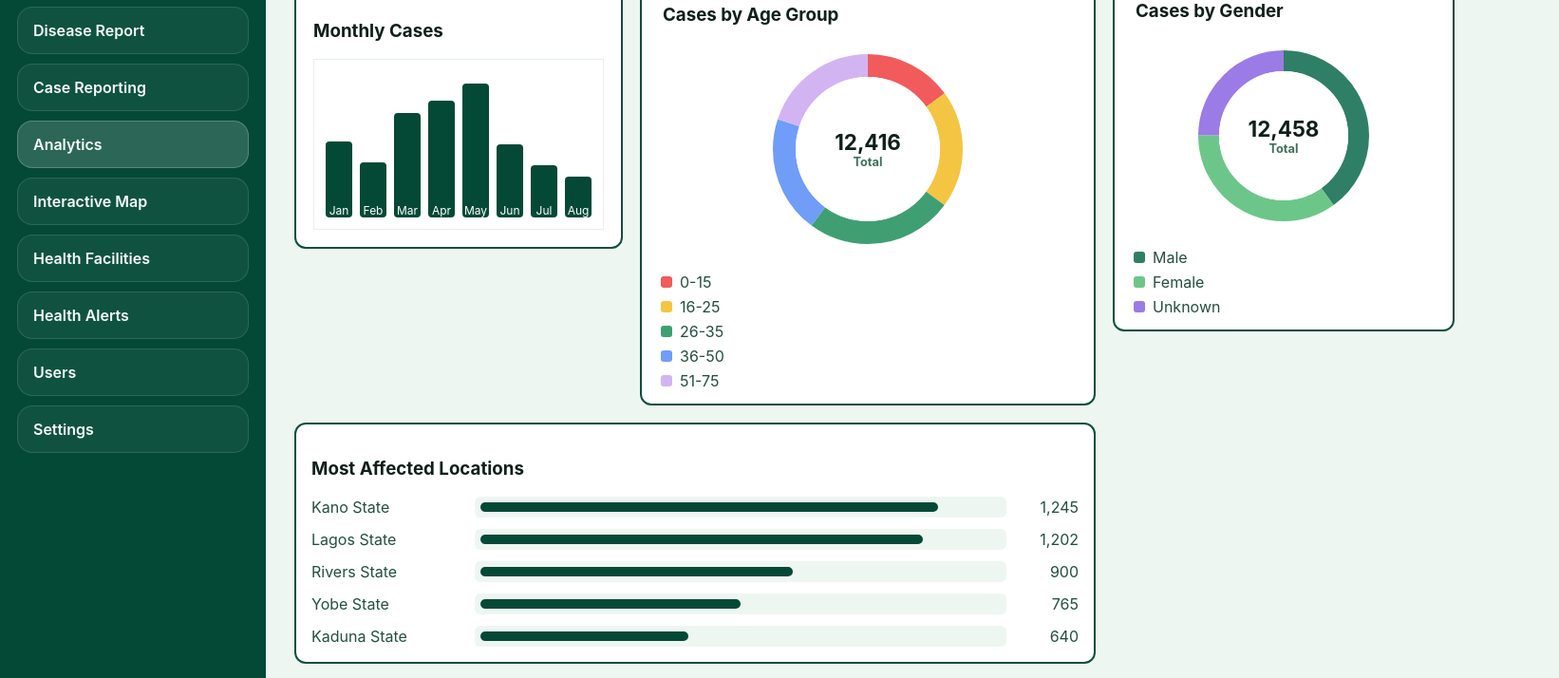
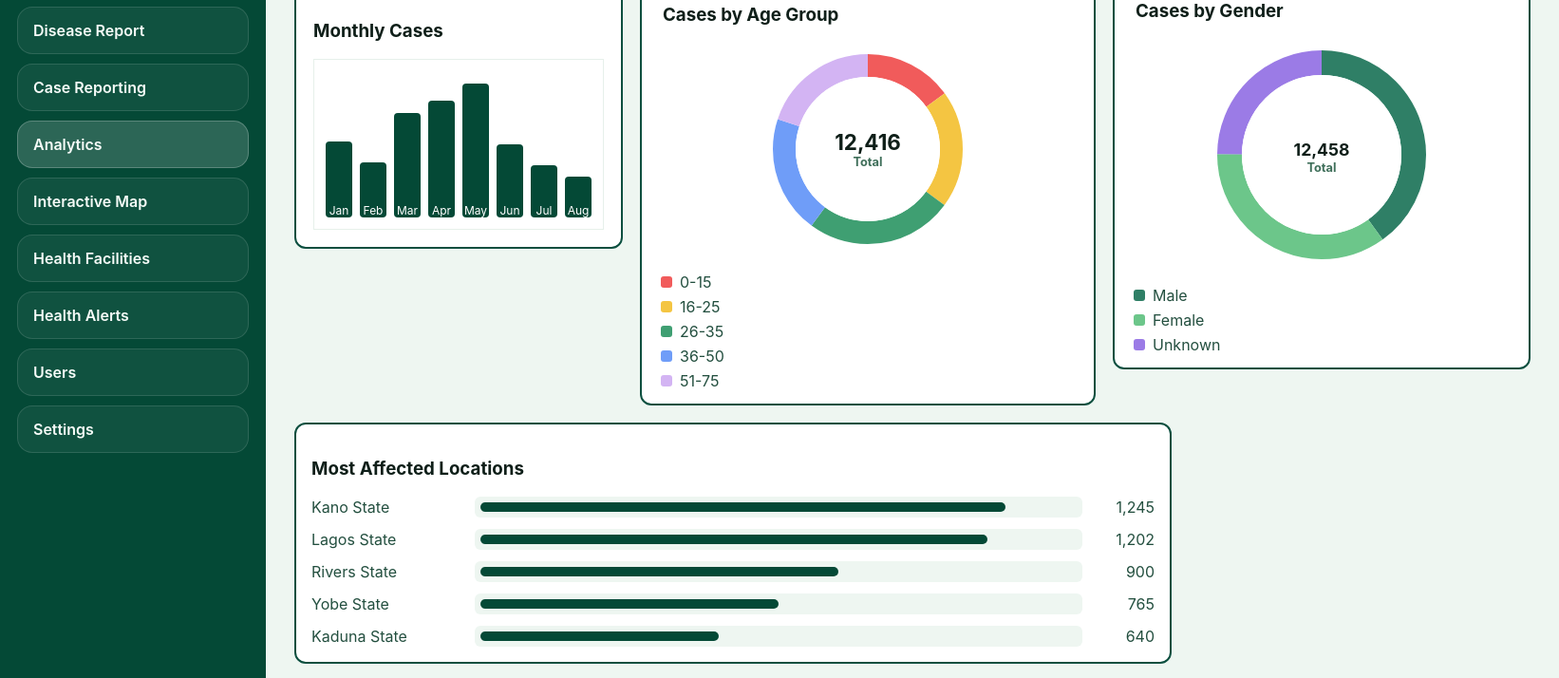
Before and after one commit to Ranny2020/Capstone-project-Disease-Surveillance-dashboard-, a website: page analytics.html in a window 1280 px wide. Shown: the part 159-873 px from the top of the page at 95% size, 1642 px wide, since content can reach past the window. Drawn offline with Linux system fonts and the light colour scheme.

Commit message:
Add files via upload

```diff
--- a/analytics.css
+++ b/analytics.css
@@ -69,8 +69,8 @@
 /* Make the Gender donut container wider on desktop and ensure contents fit */
 @media (min-width: 921px) {
   .donut-card-wrap .donut-card:last-child {
-    width: 360px;
-    min-width: 320px;
+    width: 440px;
+    min-width: 360px;
     flex: none;
     display: flex;
     flex-direction: column;
@@ -81,11 +81,14 @@
   .donut-card-wrap .donut-card:last-child h3 { align-self: flex-start; margin: 4px 0 12px 8px; }
 
   .donut-card:last-child .donut.big {
-    width: 180px;
-    height: 180px;
+    width: 220px;
+    height: 220px;
   }
 
-  .donut-card:last-child .donut-legend { max-width: calc(100% - 200px); margin-top: 10px; align-self: flex-start; }
+  .donut-card:last-child .donut-legend { max-width: calc(100% - 240px); margin-top: 10px; align-self: flex-start; }
+
+  /* reduce center text size slightly so it fits in the hole */
+  .donut-card:last-child .donut-center strong { font-size: 1.1rem; }
 }
 
 .right-column { display:flex; flex-direction:column; gap:18px; }
```
